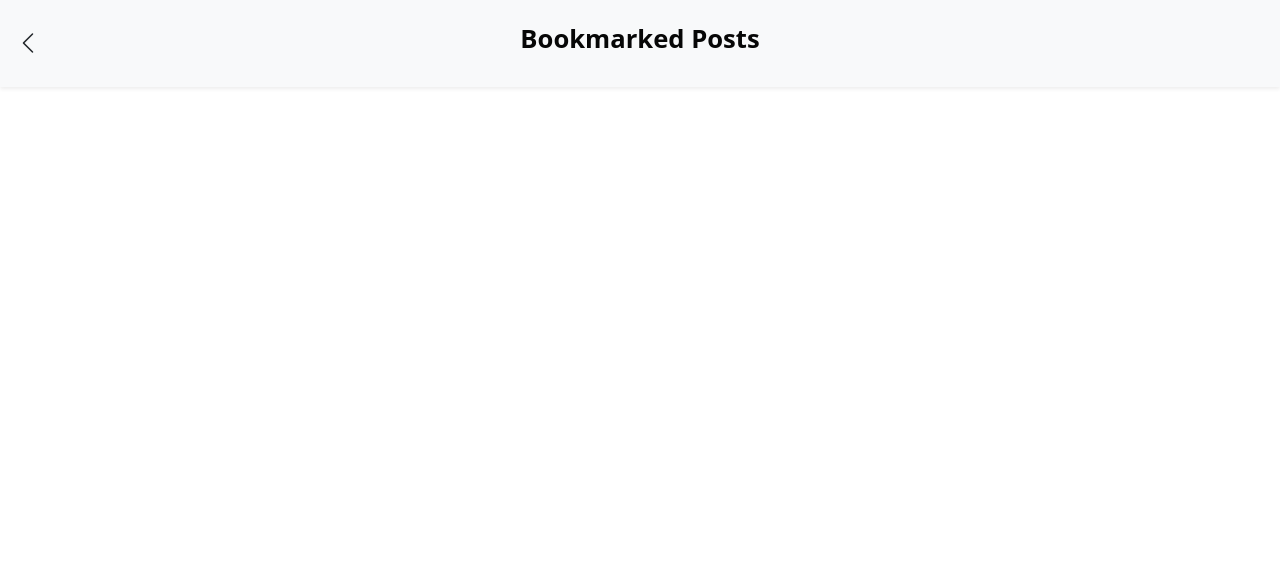
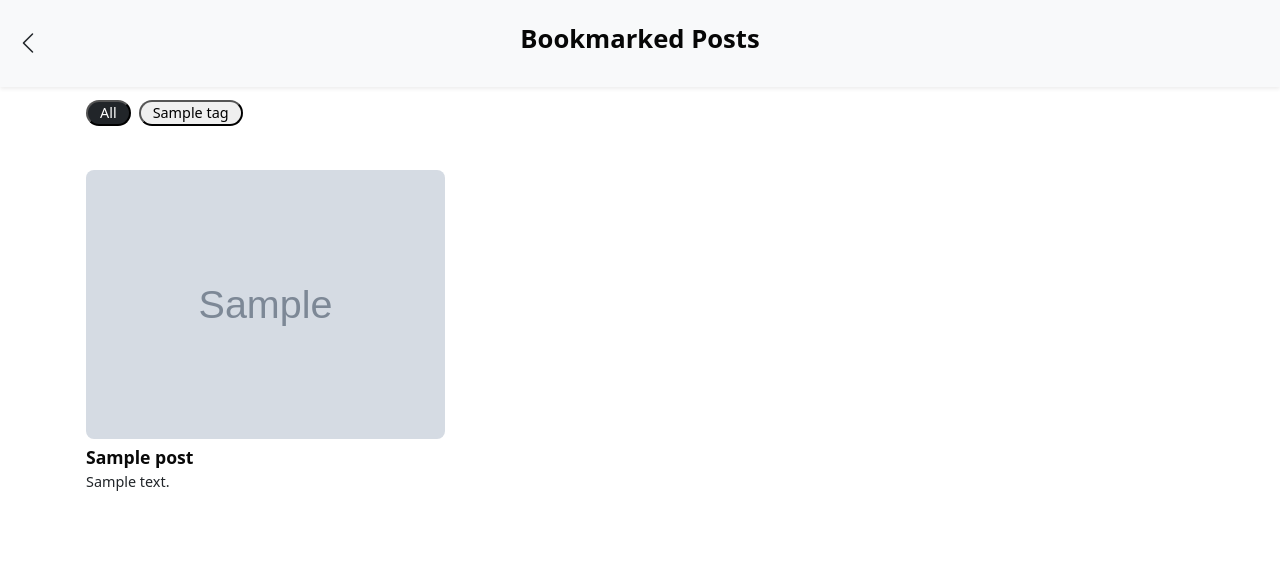
Before and after one commit to JJYNG1023/Project_3_Mira_Blog, a Django app: page /bookmarks/ in a window 1280 px wide. Before the commit the part shown is almost empty. Shown: the top 587 px of the page. Run offline with Django 4.2, Linux system fonts and the light colour scheme; a user stored in the database is signed in; tables that the repository leaves empty hold one stand-in row (values such as "Sample post"); grey boxes marked "Sample" are stand-in pictures.

Commit message:
update bookmark with functoning filter button

```diff
--- a/blog/static/blog/css/style.css
+++ b/blog/static/blog/css/style.css
@@ -479,6 +479,14 @@ div.mira-post-image {
 }
 
 /* -----------------------------
+   bookmark filter
+------------------------------ */
+.bookmark-filter-wrapper {
+    justify-content: flex-start;
+    gap: 0.5rem;
+}
+
+/* -----------------------------
    Bottom mobile navigation
 ------------------------------ */
 
--- a/blog/static/blog/js/script.js
+++ b/blog/static/blog/js/script.js
@@ -1,6 +1,11 @@
 document.addEventListener('DOMContentLoaded', function () {
     const topicButtons = document.querySelectorAll('.topic-btn');
-    const postCards = document.querySelectorAll('.mira-post-card');
+
+    let postCards = document.querySelectorAll('.post-card-wrapper');
+
+    if (postCards.length === 0) {
+        postCards = document.querySelectorAll('.mira-post-card');
+    }
 
     topicButtons.forEach(function (button) {
         button.addEventListener('click', function () {
--- a/blog/templates/blog/bookmark.html
+++ b/blog/templates/blog/bookmark.html
@@ -5,6 +5,7 @@
 
 {% block content %}
 
+<!-- header-->
 <header>
     <nav class="navbar bg-light shadow-sm fixed-top">
         <div class="container-fluid position-relative justify-content-center py-3">
@@ -20,4 +21,63 @@
     </nav>
 </header>
 
+
+<!-- filter tags copied from index.html and amended for bookmarked posts -->
+{% if tags %}
+<section class="topic-filter-section container-fluid mb-4 mt-2">
+    <div class="bookmark-filter-wrapper topic-filter-wrapper">
+        <button class="topic-btn active"
+        data-topic="all"
+        type="button">All
+        </button>
+    {% for tag in tags %}
+       <button class="topic-btn"
+       data-topic="{{ tag.name|slugify }}"
+       type="button">
+        {{ tag.name }}
+        </button>
+    {% endfor %}
+    </div>
+</section>
+{% endif %}
+
+<section class="post-feed-section">
+
+    <div class="row g-3">
+
+        {% for post in posts %}
+            <div class="col-6 col-md-4 post-card-wrapper" data-topic="{% for tag in post.tags.all %}{{ tag.name|slugify }} {% endfor %}">
+            <!--linked to existing js-->
+
+                <a href="{% url 'post_detail' post.slug %}" class="mira-post-card">
+
+                    {% if post.featured_image %}
+                    <img
+                            src="{{ post.featured_image.url }}" class="mira-post-image" alt="{{ post.title }}">
+                    {% else %}
+                    <div class="mira-post-image">
+                        <span>Post image</span>
+                    </div>
+                    {% endif %}
+
+                    <h2 class="mira-post-title">
+                        {{ post.title }}
+                    </h2>
+
+                    <p class="mira-post-preview">
+                        {{ post.content|truncatewords:12 }}
+                    </p>
+
+                </a>
+
+            </div>
+        {% empty %}
+            <p class="mira-post-preview">
+                You have not bookmarked any posts yet.
+            </p>
+        {% endfor %}
+
+    </div>
+
+</section>
 {% endblock %}
--- a/blog/views.py
+++ b/blog/views.py
@@ -165,15 +165,14 @@ def bookmarked_posts(request):
 
     posts = Post.objects.filter(
         bookmarked=request.user,
-        is_published=True
-    )
+        is_published=True)
 
-    tags = Tag.objects.all()
+    tags = Tag.objects.filter(
+        posts__bookmarked=request.user, posts__is_published=True).distinct()
 
     context = {
         'posts': posts,
         'tags': tags,
-        'page_title': 'Bookmarked Posts',
     }
 
     return render(request, 'blog/bookmark.html', context)
```
